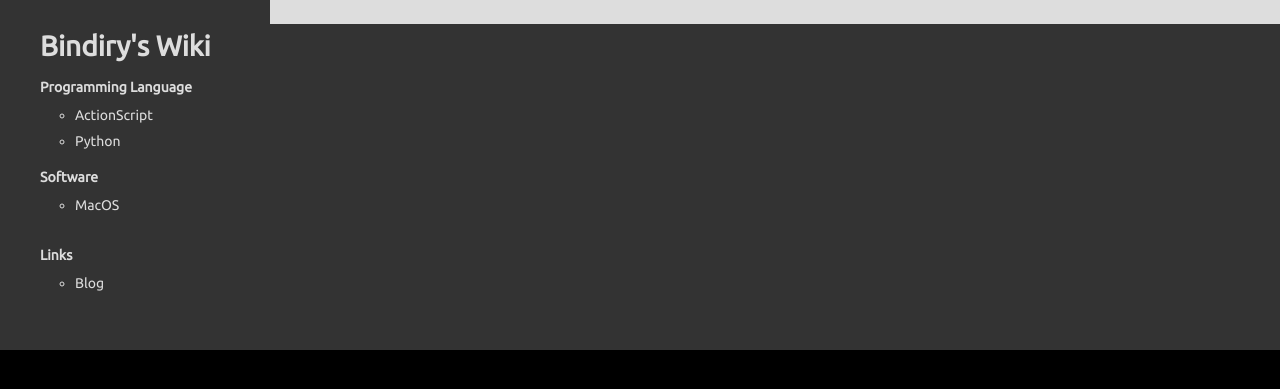
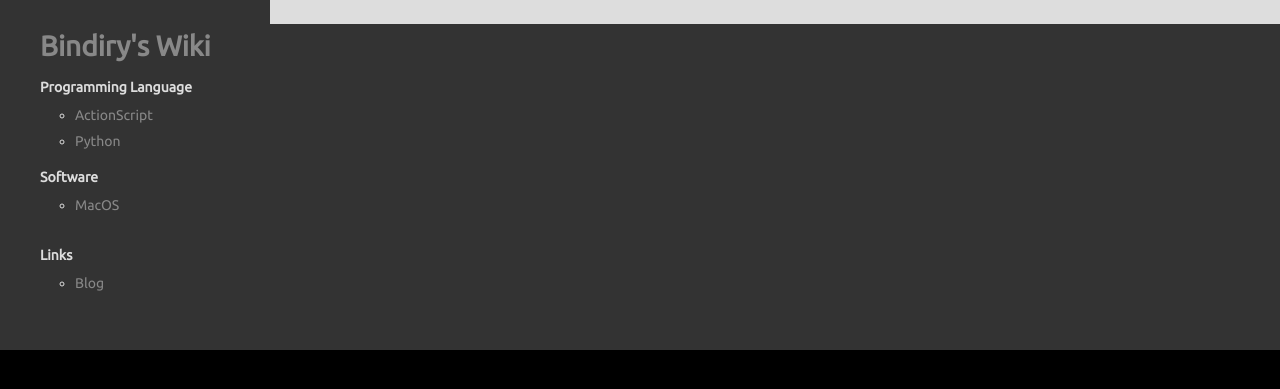
Before and after one commit to xddaijun/bindiry.github.com, a Jekyll site: the page built from index.html, in a window 1280 px wide. Shown: the top 389 px of the page. Built offline with Jekyll 4.4.1, drawn with Linux system fonts in a browser that asks for light colours; Markdown is read by kramdown in place of the engine named in the settings.

Commit message:
update theme

```diff
--- a/css/style.css
+++ b/css/style.css
@@ -30,8 +30,8 @@ li { padding: 5px 0; }
 #sidebar ul li { font-size: 14px; font-weight: bold; }
 #sidebar ul li ul { padding-top: 5px; padding-bottom: 5px; list-style: circle; padding-left: 35px; }
 #sidebar ul li ul li { font-weight: normal; }
-#sidebar a { color: #ddd; }
-#sidebar a:hover { color: #777; }
+#sidebar a { color: #888; }
+#sidebar a:hover { color: #fff; }
 
 #content {
 	margin-left: 270px;
```
